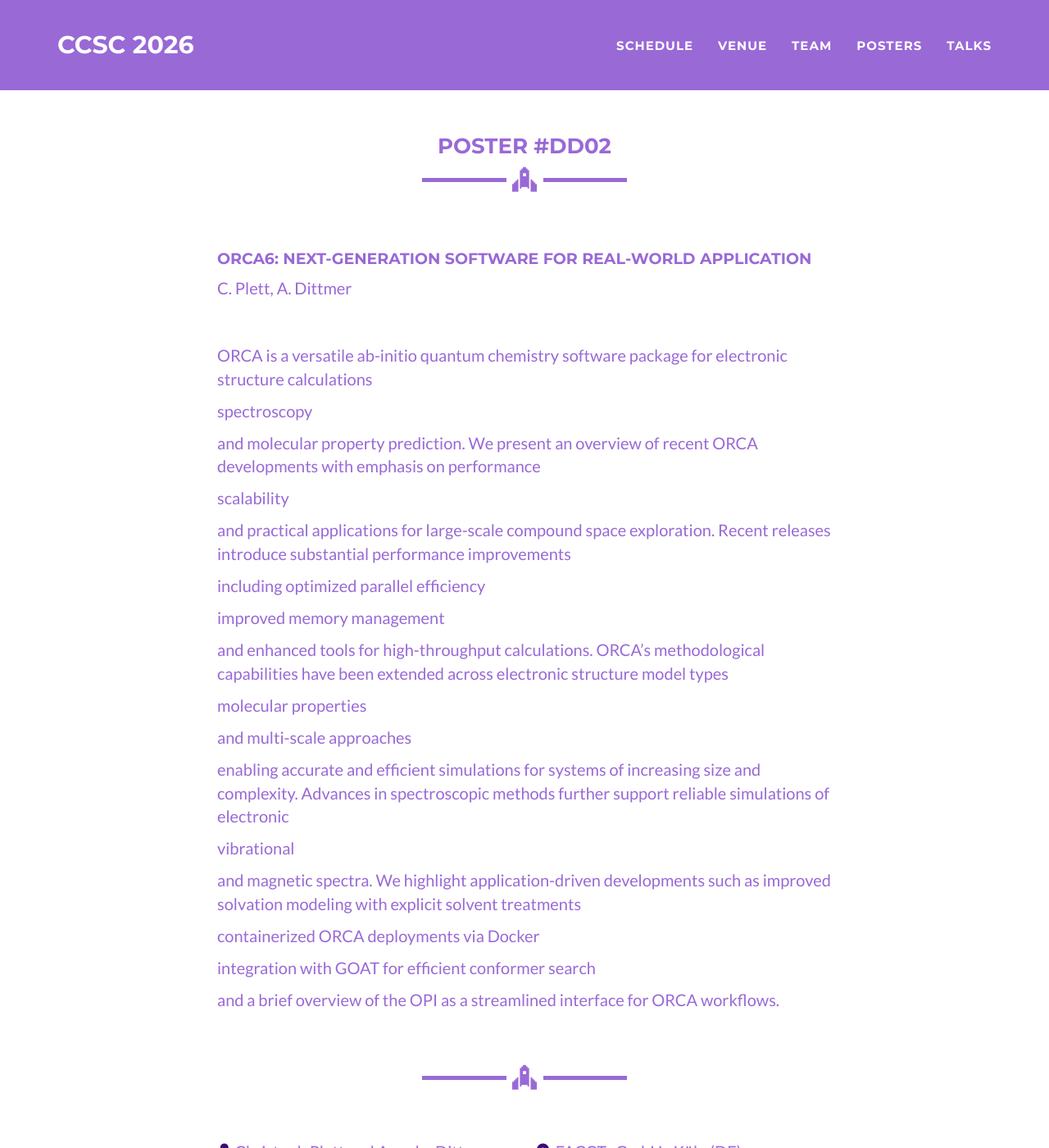
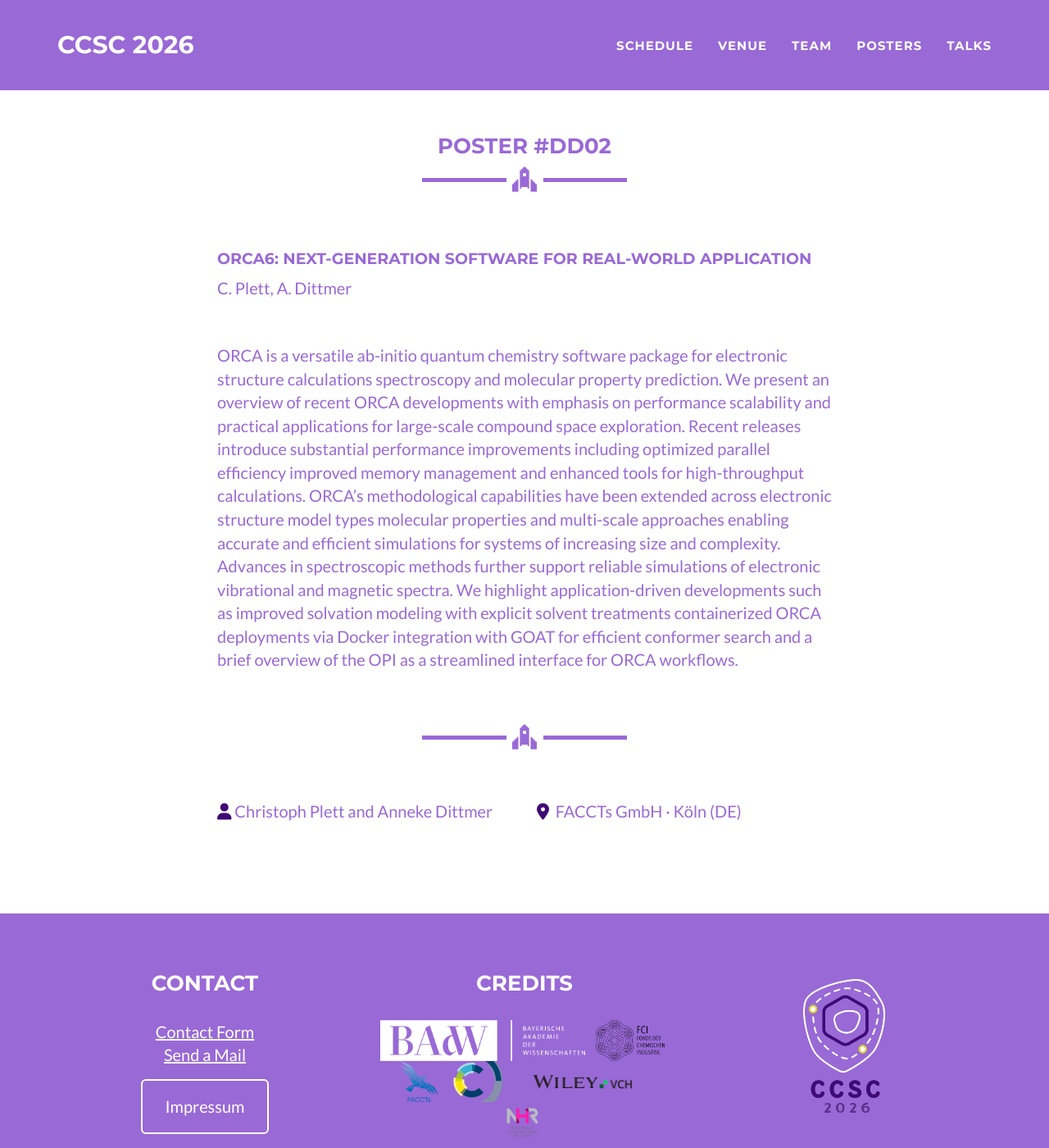
Before and after one commit to ccsc2026/ccsc2026.github.io, a Jekyll site: the page built from _digidemo/plett.md, in a window 1280 px wide and 1400 px high. Shown: the whole window at 82% size. Built offline with Jekyll 4.4.1, drawn with Linux system fonts in a browser that asks for light colours.

Commit message:
Update plett.md

```diff
--- a/_digidemo/plett.md
+++ b/_digidemo/plett.md
@@ -7,7 +7,9 @@ location: 'FACCTs GmbH · Köln (DE)'
 title: "ORCA6: Next-Generation Software for Real-World Application"
 authors: 'C. Plett, A. Dittmer'
 abstract: [
-ORCA is a versatile ab-initio quantum chemistry software package for electronic structure calculations, spectroscopy, and molecular property prediction. We present an overview of recent ORCA developments with emphasis on performance, scalability, and practical applications for large-scale compound space exploration. Recent releases introduce substantial performance improvements, including optimized parallel efficiency, improved memory management, and enhanced tools for high-throughput calculations. ORCA’s methodological capabilities have been extended across electronic structure model types, molecular properties, and multi-scale approaches, enabling accurate and efficient simulations for systems of increasing size and complexity. Advances in spectroscopic methods further support reliable simulations of electronic, vibrational, and magnetic spectra. We highlight application-driven developments such as improved solvation modeling with explicit solvent treatments, containerized ORCA deployments via Docker, integration with GOAT for efficient conformer search, and a brief overview of the OPI as a streamlined interface for ORCA workflows.
+"
+ORCA is a versatile ab-initio quantum chemistry software package for electronic structure calculations spectroscopy and molecular property prediction. We present an overview of recent ORCA developments with emphasis on performance scalability and practical applications for large-scale compound space exploration. Recent releases introduce substantial performance improvements including optimized parallel efficiency improved memory management and enhanced tools for high-throughput calculations. ORCA’s methodological capabilities have been extended across electronic structure model types molecular properties and multi-scale approaches enabling accurate and efficient simulations for systems of increasing size and complexity. Advances in spectroscopic methods further support reliable simulations of electronic vibrational and magnetic spectra. We highlight application-driven developments such as improved solvation modeling with explicit solvent treatments containerized ORCA deployments via Docker integration with GOAT for efficient conformer search and a brief overview of the OPI as a streamlined interface for ORCA workflows.
+"
 ]
 link: 'poster/plett/'
 ---
```
